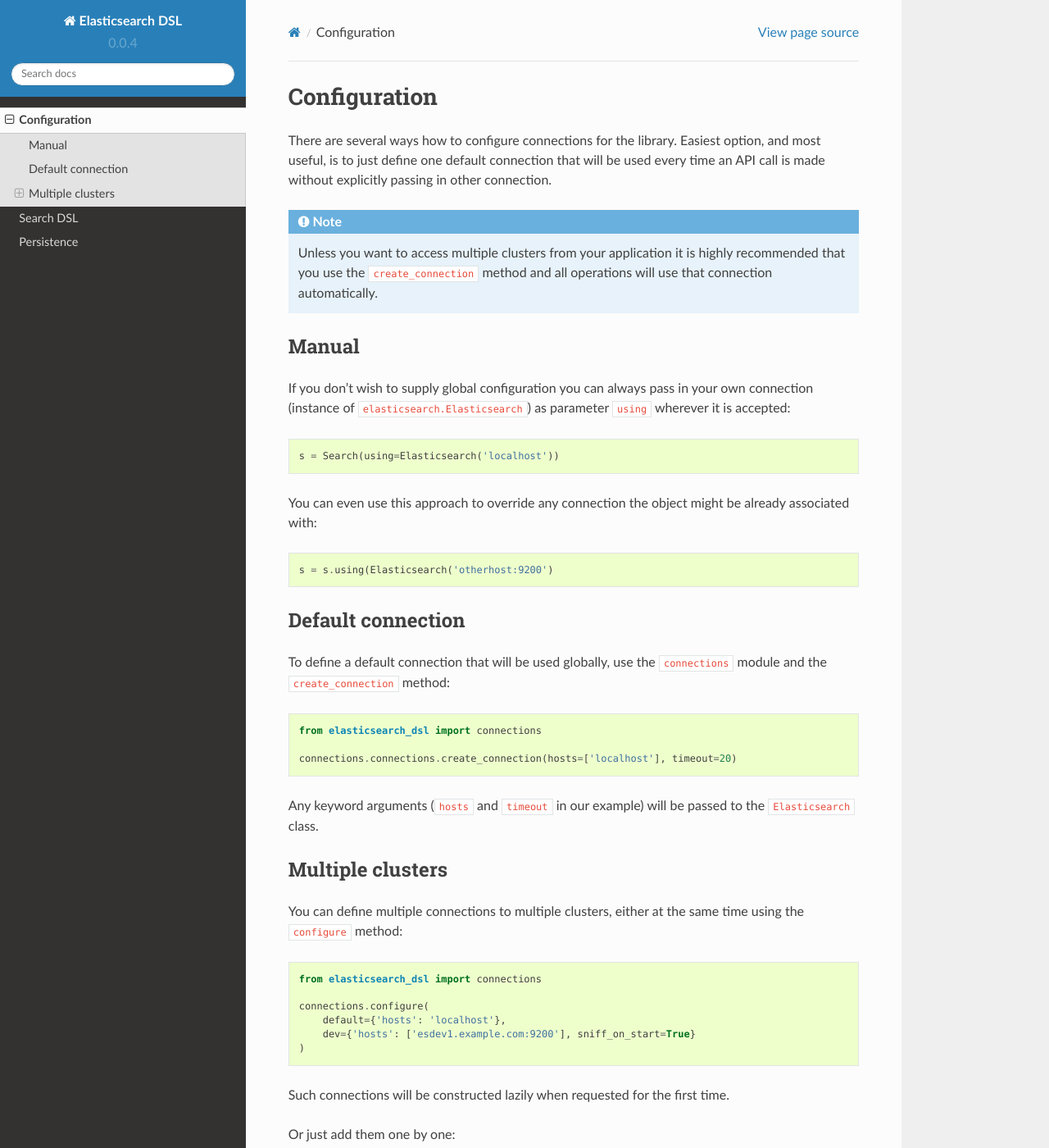
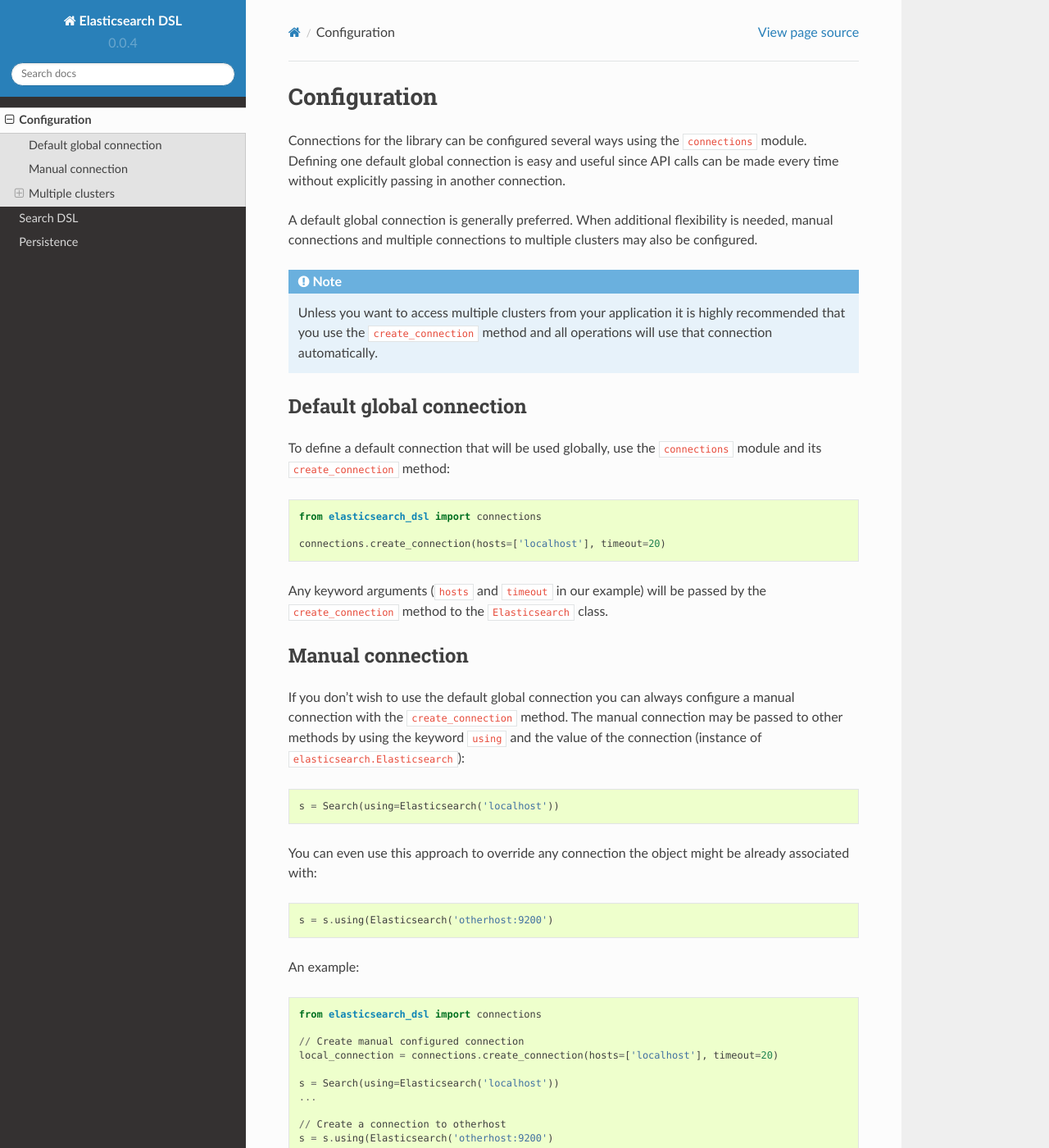
Before and after one commit to elastic/elasticsearch-dsl-py, a Sphinx documentation site: the page built from docs/configuration.rst, in a window 1280 px wide and 1400 px high. Shown: the whole window at 82% size. Built offline with Sphinx 7.4.7 and the Read the Docs theme 2.0.0, drawn with Linux system fonts in a browser that asks for light colours; some of the changed text lies outside the part shown.

Commit message:
Edit configuration doc and index

```diff
--- a/docs/configuration.rst
+++ b/docs/configuration.rst
@@ -1,10 +1,14 @@
 Configuration
 =============
 
-There are several ways how to configure connections for the library. Easiest
-option, and most useful, is to just define one default connection that will be
-used every time an API call is made without explicitly passing in other
-connection.
+Connections for the library can be configured several ways using the
+``connections`` module. Defining one default global connection is easy and
+useful since API calls can be made every time without explicitly passing
+in another connection.
+
+A default global connection is generally preferred. When additional
+flexibility is needed, manual connections and multiple connections to multiple
+clusters may also be configured.
 
 .. note::
 
@@ -12,13 +16,30 @@
     highly recommended that you use the ``create_connection`` method and all
     operations will use that connection automatically.
 
+.. _default-global-connection:
 
-Manual
-------
+Default global connection
+-------------------------
 
-If you don't wish to supply global configuration you can always pass in your
-own connection (instance of ``elasticsearch.Elasticsearch``) as parameter
-``using`` wherever it is accepted:
+To define a default connection that will be used globally, use the
+``connections`` module and its ``create_connection`` method:
+
+.. code:: python
+
+    from elasticsearch_dsl import connections
+
+    connections.create_connection(hosts=['localhost'], timeout=20)
+
+Any keyword arguments (``hosts`` and ``timeout`` in our example) will be passed
+by the ``create_connection`` method to the ``Elasticsearch`` class.
+
+Manual connection
+-----------------
+
+If you don't wish to use the default global connection you can always configure
+a manual connection with the ``create_connection`` method. The manual
+connection may be passed to other methods by using the keyword ``using`` and
+the value of the connection (instance of ``elasticsearch.Elasticsearch``):
 
 .. code:: python
 
@@ -31,29 +52,30 @@
 
     s = s.using(Elasticsearch('otherhost:9200')
 
-
-.. _default connection:
-
-Default connection
-------------------
-
-To define a default connection that will be used globally, use the
-``connections`` module and the ``create_connection`` method:
+An example:
 
 .. code:: python
 
     from elasticsearch_dsl import connections
 
-    connections.connections.create_connection(hosts=['localhost'], timeout=20)
+    // Create manual configured connection
+    local_connection = connections.create_connection(hosts=['localhost'], timeout=20)
 
-Any keyword arguments (``hosts`` and ``timeout`` in our example) will be passed
-to the ``Elasticsearch`` class.
+    s = Search(using=Elasticsearch('localhost'))
+    ...
+
+    // Create a connection to otherhost
+    s = s.using(Elasticsearch('otherhost:9200')
+    ...
+
+    // Set connection back to localhost
+    s = s.using(Elasticsearch(local_connection))
 
 Multiple clusters
 ------------------
 
-You can define multiple connections to multiple clusters, either at the same
-time using the ``configure`` method:
+Multiple connections to multiple clusters may be created. Create multiple
+connections at the same time using the ``configure`` method:
 
 .. code:: python
 
@@ -64,9 +86,9 @@
         dev={'hosts': ['esdev1.example.com:9200'], sniff_on_start=True}
     )
 
-Such connections will be constructed lazily when requested for the first time.
+Connections will be constructed lazily when requested for the first time.
 
-Or just add them one by one:
+Or just add the multiple connections one by one:
 
 .. code:: python
 
@@ -75,12 +97,12 @@
 Using aliases
 ~~~~~~~~~~~~~
 
-When using multiple connections you can just refer to them using the string
-alias you registered them under:
+Aliases are handy when working with multiple connections. Using multiple
+connections you can just refer to a connection using the string
+alias you registered it under:
 
 .. code:: python
 
     s = Search(using='qa')
 
-``KeyError`` will be raised if there is no connection registered under that
-alias.
+``KeyError`` will be raised if the alias does not have a connection registered.
--- a/docs/index.rst
+++ b/docs/index.rst
@@ -151,7 +151,7 @@
 
 In this example you can see:
 
-  * providing a :ref:`default connection`
+  * providing a :ref:`default global connection <default-global-connection>`
 
   * defining fields with mapping configuration
 
```
